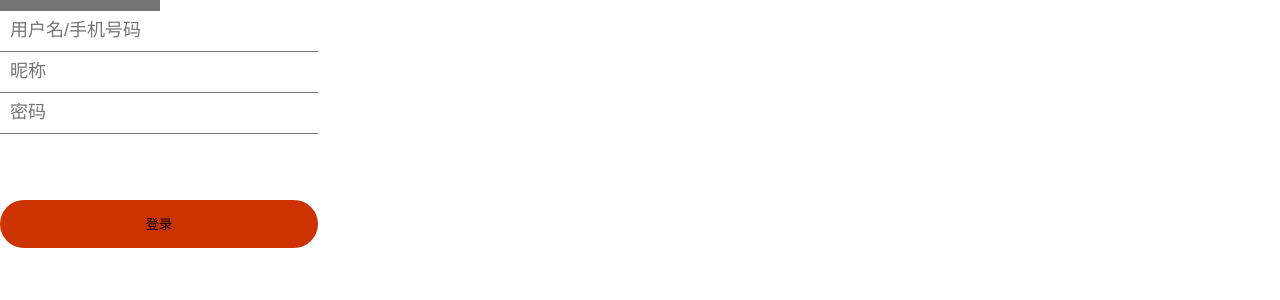
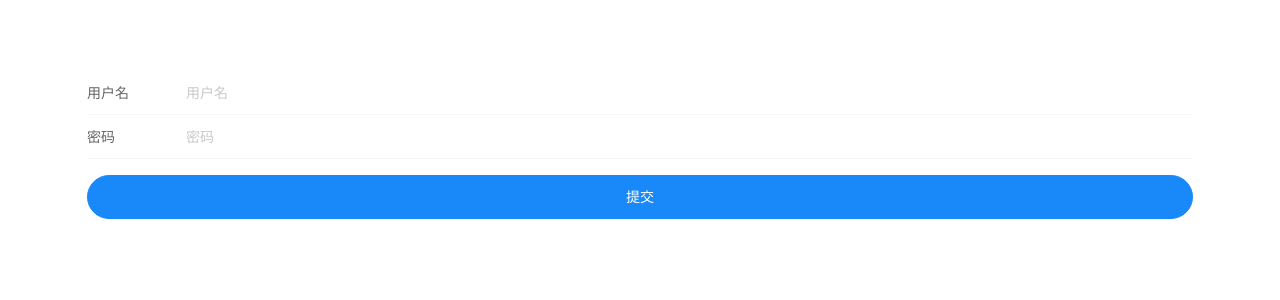
Before and after one commit to lyle0518/news, a Vue app: page /login in a window 1280 px wide. Shown: the top 300 px of the page. Built offline with nearby package versions, Linux system fonts and the light colour scheme; a small style sheet from the web is missing.

Commit message:
登录页引入vant组件

```diff
--- a/package.json
+++ b/package.json
@@ -7,6 +7,7 @@
     "build": "vue-cli-service build"
   },
   "dependencies": {
+    "axios": "^0.19.2",
     "core-js": "^3.6.4",
     "vant": "^2.5.7",
     "vue": "^2.6.11",
--- a/src/App.vue
+++ b/src/App.vue
@@ -1,11 +1,13 @@
 <template>
   <div id="app">
+    <!-- <button @click="$toast('弹窗测试')">测试弹窗</button> -->
     <router-view />
   </div>
 </template>
 
 <style lang="less">
 @import url("//at.alicdn.com/t/font_1426139_jm7n2373nlh.css");
+@import url("../node_modules/vant/lib/index.css");
 * {
   margin: 0;
   padding: 0;
--- a/src/main.js
+++ b/src/main.js
@@ -1,10 +1,16 @@
-import Vue from 'vue'
-import App from './App.vue'
-import router from './router'
+import Vue from "vue";
+import App from "./App.vue";
+import router from "./router";
+import Vant from "vant";
+import axios from "axios";
+Vue.use(Vant);
 
-Vue.config.productionTip = false
+Vue.prototype.$axios = axios;
+axios.defaults.baseURL = "http://localhost:3000";
+
+Vue.config.productionTip = false;
 
 new Vue({
   router,
   render: h => h(App)
-}).$mount('#app')
+}).$mount("#app");
--- a/src/views/Login.vue
+++ b/src/views/Login.vue
@@ -1,74 +1,89 @@
 <template>
   <div class="box">
-    <div class="head"></div>
+    <div class="back">
+      <span class="iconfont iconicon-test"></span>
+    </div>
     <div class="logo">
-      <span class="iconfont iconnew iconlogo"></span>
-      <span class="iconfont iconicon-test test"></span>
+      <span class="iconfont iconnew"></span>
     </div>
-    <form>
-      <input type="text" placeholder="用户名/手机号码" />
-      <input type="text" placeholder="昵称" />
-      <input type="password" name="password" id placeholder="密码" />
-      <button>登录</button>
-    </form>
+    <!-- 使用vant表单 -->
+    <van-form @submit="onSubmit">
+      <van-field
+        v-model="username"
+        name="用户名"
+        label="用户名"
+        placeholder="用户名"
+        :rules="[{ required: true, message: '请填写用户名' }]"
+      />
+      <van-field
+        v-model="password"
+        type="password"
+        name="密码"
+        label="密码"
+        placeholder="密码"
+        :rules="[{ required: true, message: '请填写密码' }]"
+      />
+      <div style="margin: 16px;">
+        <van-button round block type="info" native-type="submit">
+          提交
+        </van-button>
+      </div>
+    </van-form>
   </div>
 </template>
 
 <script>
+export default {
+  data() {
+    return {
+      form: {
+        username: "",
+        password: ""
+      }
+    };
+  },
+  methods: {
+    handleclick() {
+      this.$axios({
+        url: "http://127.0.0.1:3000/login",
+        method: "post",
+        data: this.form
+      }).then(res => {
+        const { message } = res.data;
+        this.$toast.success(message);
+      });
+    }
+  }
+};
 </script>
 
-<style>
-@media screen and (width: 750px) {
-  /* 把750分成10份，每一份是75，就让75作为一个rem */
-  html {
-    font-size: 36px;
-  }
+<style lang="less">
+.box {
+  padding: 20 / 360 * 100vw;
 }
-@media screen and (width: 360px) {
-  /* 把375分成10份，每一份就是37.5，这是一个rem */
-  html {
-    font-size: 36px;
-  }
-}
-.box {
-  width: 10rem;
-}
-.head {
-  width: 10rem;
-  height: 0.666667rem;
-  background-color: #757575;
+.back span {
+  font-size: 27 / 360 * 100vw;
+  line-height: 1;
 }
 .logo {
-  position: relative;
   text-align: center;
 }
-.logo .iconlogo {
-  font-size: 3.452055rem;
-  width: 3.452055rem;
+.logo span {
+  font-size: 126 / 360 * 100vw;
   color: red;
-  margin: 0 auto;
 }
-.logo .test {
-  position: absolute;
-  top: 7px;
-  left: 10px;
+.form input {
+  width: 100%;
+  font-size: 16px;
+  line-height: 50 / 360 * 100vw;
+  border-bottom: 1px solid #000;
 }
-form {
-  text-align: center;
-}
-input {
-  width: 298px;
-  height: 20px;
-  font-size: 18px;
-  line-height: 18px;
-  border-bottom: 1px solid #757575;
-  padding: 10px;
-}
-button {
-  width: 318px;
-  height: 48px;
+.form button {
+  background-color: #cc3300;
+  color: #fff;
+  width: 100%;
+  height: 48 / 360 * 100vw;
   border-radius: 50px;
-  background-color: #cc3300;
-  margin-top: 66px;
+  margin-top: 65 / 360 * 100vw;
 }
 </style>
```
Also changed, not shown: 1 other file (tests, documents, lock files or other folders).
